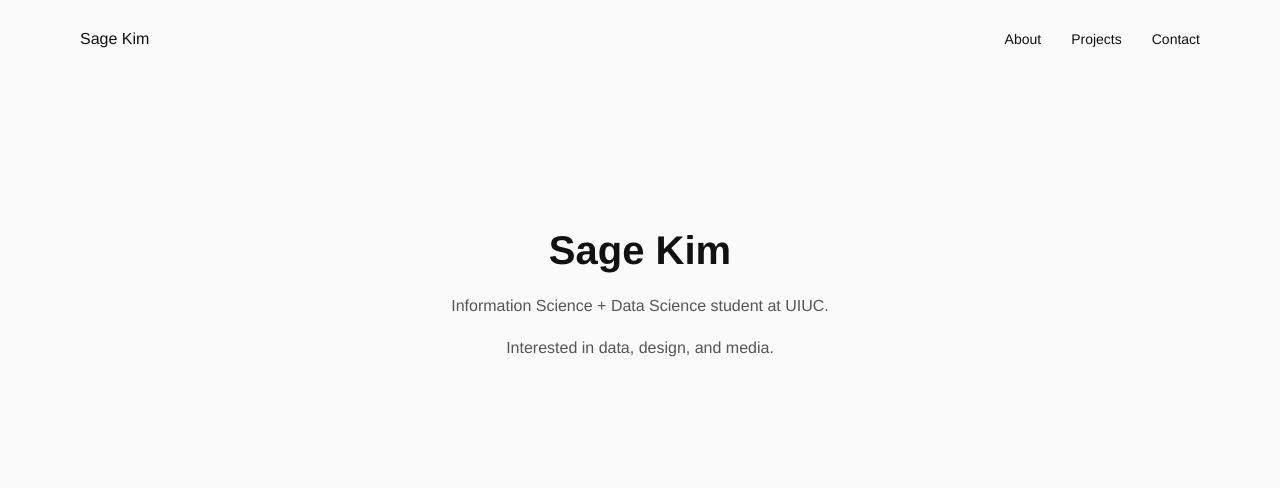
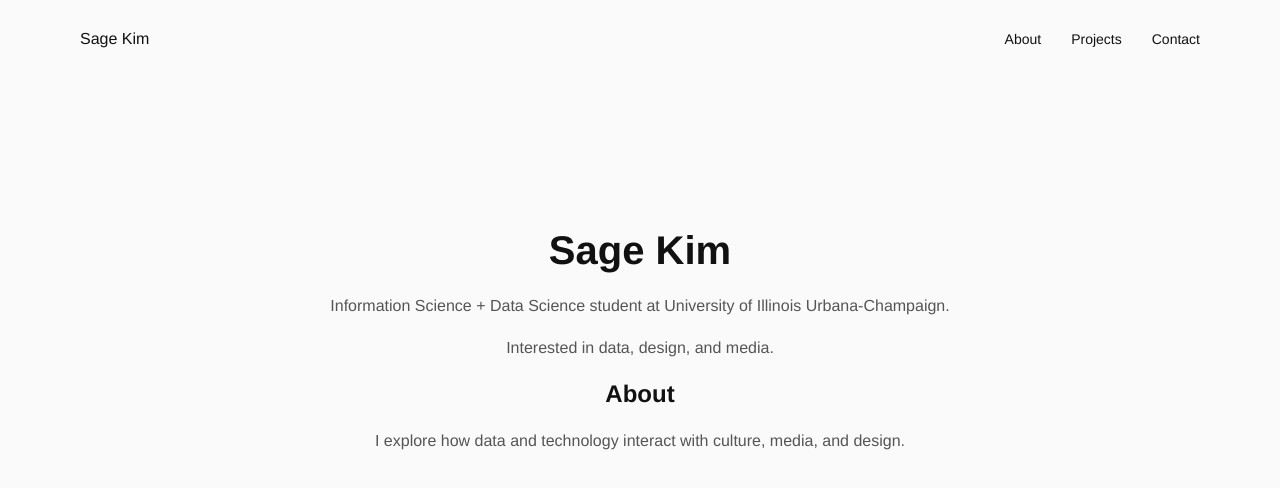
Before and after one commit to sageskim/sage-portfolio, a Next.js app: page / in a window 1280 px wide. Shown: the top 488 px of the page. Built offline with nearby package versions, Linux system fonts and the light colour scheme.

Commit message:
Refactor Home component structure and content
Updated the home section layout and improved text clarity.

```diff
--- a/app/page.tsx
+++ b/app/page.tsx
@@ -1,17 +1,33 @@
 export default function Home() {
   return (
-    <section className="home">
+    <div className="home">
 
-      <h1>Sage Kim</h1>
+      <section className="hero">
+        <h1>
+          Sage Kim
+        </h1>
 
         <p>
-        Information Science + Data Science student at UIUC.
+          Information Science + Data Science student at
+          University of Illinois Urbana-Champaign.
         </p>
 
         <p>
           Interested in data, design, and media.
         </p>
+      </section>
+
+      <section className="mission">
+
+        <h2>About</h2>
+
+        <p>
+          I explore how data and technology interact with culture,
+          media, and design.
+        </p>
 
       </section>
+
+    </div>
   )
 }
```
Lines whose indentation alone changed are shown as unchanged.
